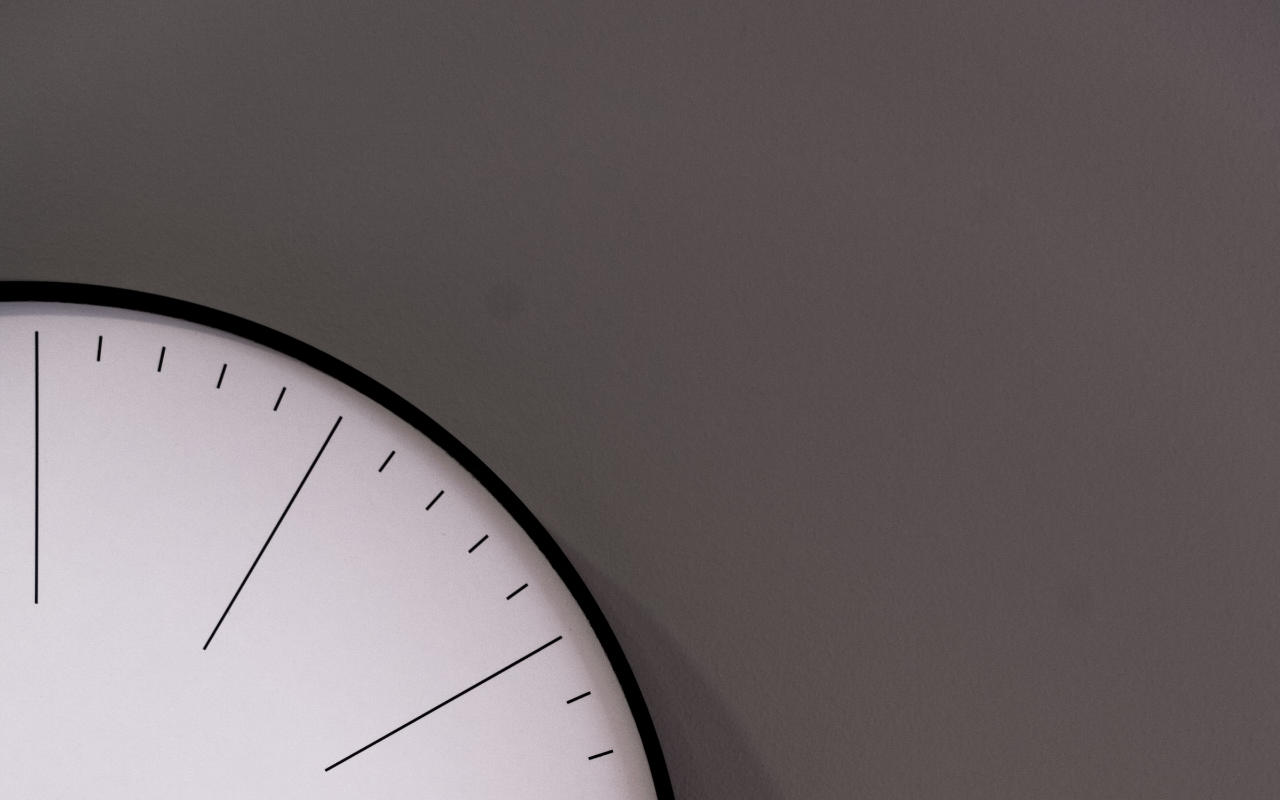
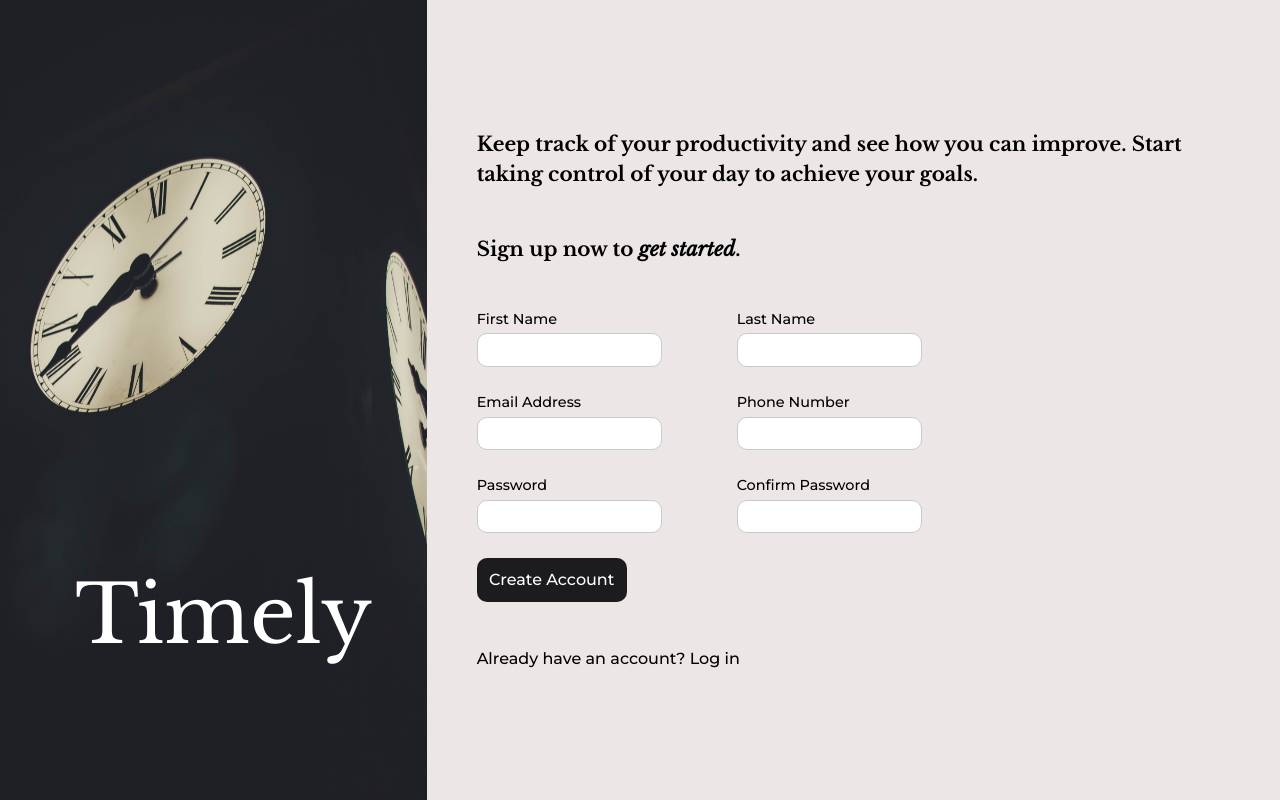
Before and after one commit to david-barleta/sign-up-form, a plain HTML site: page index.html in a window 1280 px wide. Shown: the top 800 px of the page. Drawn offline with nearby package versions, Linux system fonts and the light colour scheme.

Commit message:
Add design to the web page

```diff
--- a/index.html
+++ b/index.html
@@ -9,34 +9,59 @@
   <link rel="stylesheet" href="styles.css">
 </head>
 <body>
-  <section>
-    <img src="background3.jpg" alt="Background image">
-    <h1>Timefill</h1>
+  <section id="sidebar">
+    <img src="background.jpg" alt="Background image">
+    <div>Timely</div>
   </section>
-  <main>
+  <main id="sign-up-section">
     <p>Keep track of your productivity and see how you can improve. Start taking control of your day to achieve your goals.</p>
-    <p>Sign up <em>now</em> to get started.</p>
-    <div></div>
+    <p>Sign up now to <em>get started</em>.</p>
     <form action="">
-      <label for=""></label>
-      <input type="text">
 
-      <label for=""></label>
-      <input type="text">
+      <fieldset id="name">
 
-      <label for=""></label>
-      <input type="email">
+        <div>
+          <label for="first-name">First Name</label>
+          <input type="text" id="first-name" name="first_name">
+        </div>
 
-      <label for=""></label>
-      <input type="tel">
+        <div>
+          <label for="last-name">Last Name</label>
+          <input type="text" id="last-name" name="last_name">
+        </div>
 
-      <label for=""></label>
-      <input type="password">
+      </fieldset>
 
-      <label for=""></label>
-      <input type="password">
+      <fieldset id="contact-info">
+
+        <div>
+          <label for="email">Email Address</label>
+          <input type="email" id="email" name="email">
+        </div>
+
+        <div>
+          <label for="number">Phone Number</label>
+          <input type="tel" id="number" name="phone_number">
+        </div>
+
+      </fieldset>
+
+      <fieldset>
+
+        <div>
+          <label for="password">Password</label>
+          <input type="password" id="password" name="password">
+        </div>
+
+        <div>
+          <label for="password">Confirm Password</label>
+          <input type="password" id="password" name="password">
+        </div>
+
+      </fieldset>
+
+      <button type="submit">Create Account</button>
     </form>
-    <button></button>
     <div>Already have an account? <a>Log in</a></div>
   </main>
 </body>
--- a/styles.css
+++ b/styles.css
@@ -0,0 +1,84 @@
+@import url('https://fonts.googleapis.com/css2?family=Libre+Baskerville:ital,wght@0,400;0,700;1,400&family=Montserrat:ital,wght@0,400;0,500;0,700;1,400;1,700&display=swap');
+
+:root {
+  --bg-color: #ece6e6;
+  --input-bg-color: #ffffff;
+  --input-border-color: #c6cbcf;
+}
+
+body {
+  display: grid;
+  grid-template-columns: minmax(min-content, 1fr) 2fr;
+  background-color: var(--bg-color);
+}
+
+#sidebar img {
+  height: 100vh;
+}
+
+#sidebar div {
+  position: fixed;
+  bottom: 125px;
+  left: 75px;
+  font-family: 'Libre Baskerville';
+  font-size: 5rem;
+  color: white;
+}
+
+#sign-up-section {
+  padding: 50px;
+  display: grid;
+  grid-template-rows: repeat(4, min-content);
+  row-gap: 45px;
+  align-content: center;
+}
+
+#sign-up-section > p {
+  font-family: 'Libre Baskerville';
+  font-weight: bold;
+  font-size: 1.25rem;
+}
+
+form {
+  display: grid;
+  grid-template-rows: repeat(4, min-content);
+  row-gap: 25px;
+  font-family: 'Montserrat';
+}
+
+fieldset {
+  display: grid;
+  grid-template-columns: repeat(2, min-content);
+  column-gap: 75px;
+  font-size: 0.9rem;
+  border: none;
+  padding: 0;
+}
+
+form label {
+  font-weight: 500;
+}
+
+form input {
+  background-color: var(--input-bg-color);
+  border: 1px solid var(--input-border-color);
+  border-radius: 10px;
+  padding: 5px;
+  margin-top: 3px;
+}
+
+button {
+  width: 150px;
+  color: #FFFFFF;
+  background-color: #1c1c1e;
+  border: none;
+  border-radius: 10px;
+  padding: 10px;
+  cursor: pointer;
+  font-weight: 500;
+}
+
+main > div:last-child {
+  font-family: 'Montserrat';
+  font-weight: 500;
+}
```
Also changed, not shown: background.jpg (added), background1.jpg (deleted), background2.jpg (deleted), background3.jpg (deleted).
